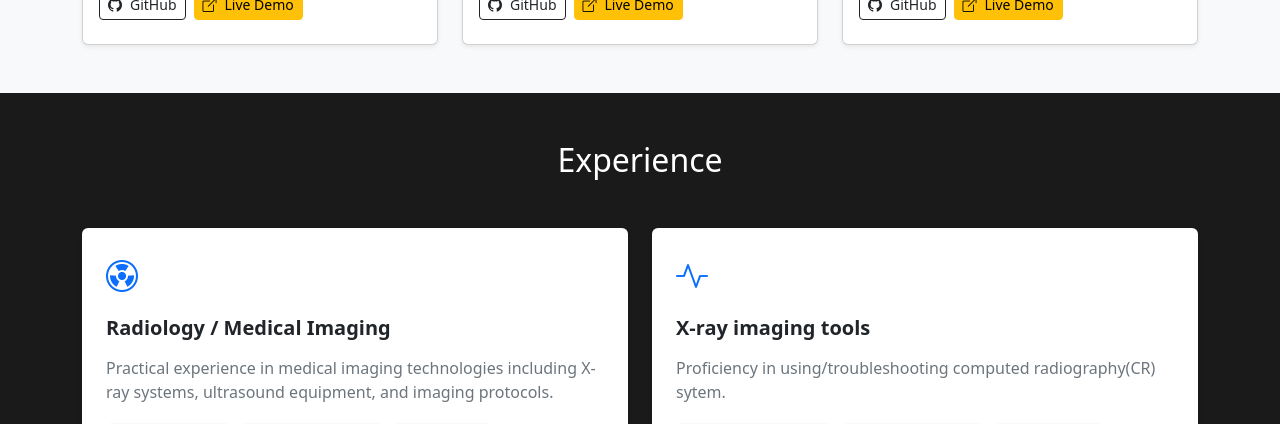
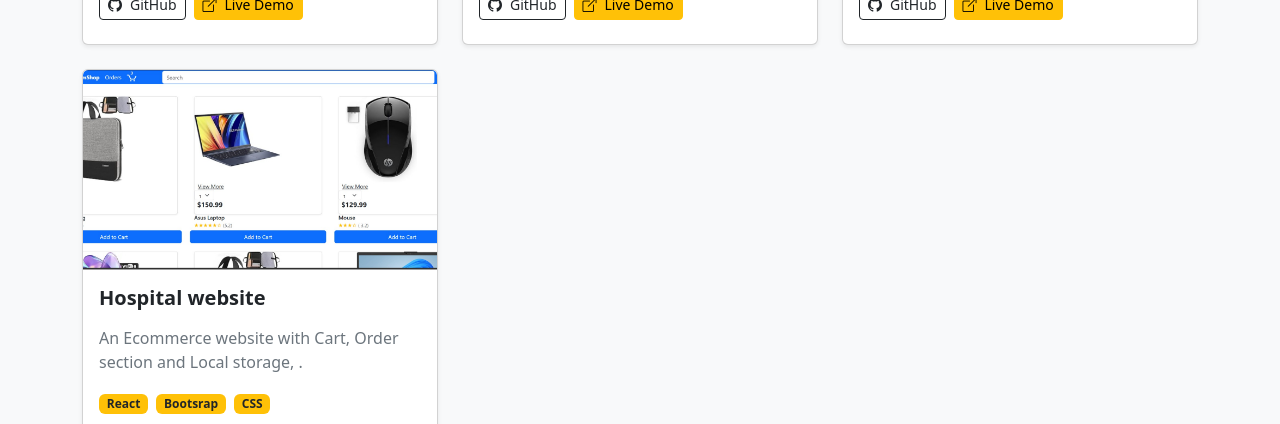
Before and after one commit to QuantumDaniel/Quantum-portfolio, a React (Vite) app: page / in a window 1280 px wide. Shown: the part 3863-4287 px from the top of the page. Built offline with nearby package versions, Linux system fonts and the light colour scheme; a web font is replaced by a local one.

Commit message:
add project

```diff
--- a/src/components/Projects.jsx
+++ b/src/components/Projects.jsx
@@ -12,7 +12,7 @@ import img8 from "../assets-webp/form.webp";
 import img9 from "../assets-webp/exam-calculator.webp";
 import img10 from "../assets/bulb.png";
 import img11 from "../assets/hospital-website.PNG";
-
+import img12 from "../assets/Ecommerce2.png.jpeg";
 
 export default function Projects() {
     const projects = [
@@ -138,6 +138,16 @@ export default function Projects() {
             githubLink: 'https://github.com/QuantumDaniel/Quantum-hospital',
             liveLink: 'https://quantum-hospital.vercel.app/',
         },
+        {
+            id: 12,
+            image: `${img12}`,
+            title: 'Hospital website',
+            description:
+                'An Ecommerce website with Cart, Order section and Local storage, .',
+            technologies: ['React', 'Bootsrap', 'CSS'],
+            githubLink: 'https://github.com/QuantumDaniel/quantum-ecommerce',
+            liveLink: 'https://quantum-ecommerce-vocu.vercel.app/',
+        },
     ];
 
 
--- a/src/components/TypingEffect.jsx
+++ b/src/components/TypingEffect.jsx
@@ -12,7 +12,7 @@ const TypingEffect = () => {
                 "Front-End Developer |",
                 " Writer |",
                 "Medical Imaging Enthusiast |",
-                "  Aspiring Medical Physicist"
+                " Aspiring Medical Physicist"
             ],
             typeSpeed: 60,
             backSpeed: 40,
```
Also changed, not shown: src/assets/Ecommerce2.png.jpeg (added).
